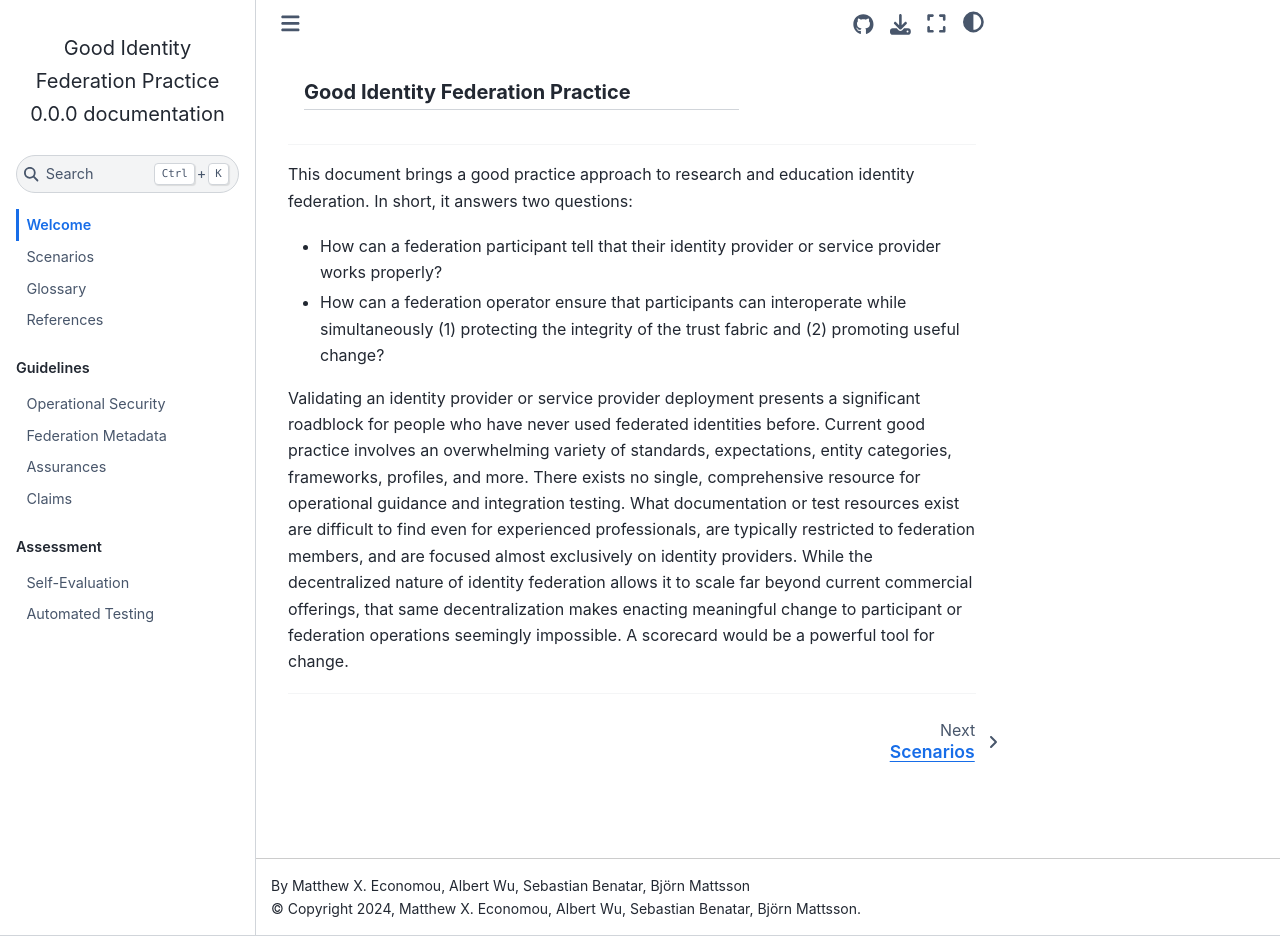
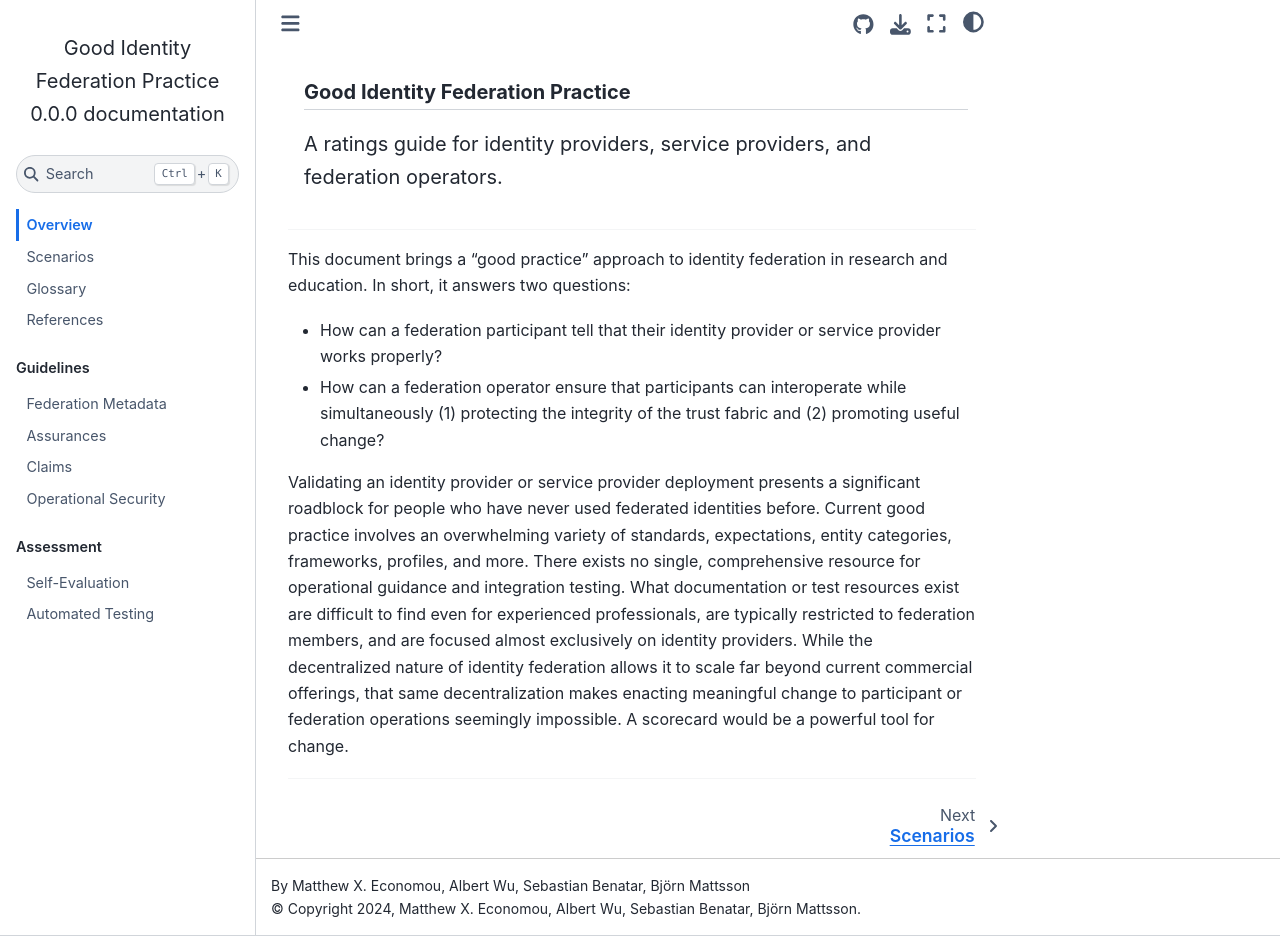
Before and after one commit to irtnog/good-idfed-practice, a Sphinx documentation site: the page built from docs/index.md, in a window 1280 px wide and 936 px high. Built offline with Sphinx 7.4.7 and the Sphinx Book theme 1.1.4, drawn with Linux system fonts in a browser that asks for light colours; the version number is read from the project's files by our own code.

Commit message:
feat(index): remove the logo, add a subtitle, and reorder the guidance

````diff
--- a/docs/index.md
+++ b/docs/index.md
@@ -2,7 +2,7 @@
 sd_hide_title: True
 ---
 
-# Welcome
+# Overview
 
 ::::{grid}
 :reverse:
@@ -10,17 +10,15 @@ sd_hide_title: True
 :margin: 1 2 1 2
 
 :::{grid-item}
-:columns: 12 4 4 4
-
-:::
-
-:::{grid-item}
-:columns: 12 8 8 8
+:columns: 12 12 12 12
 :child-align: justify
 :class: sd-fs-5
 
 ```{rubric} Good Identity Federation Practice
 ```
+
+A ratings guide for identity providers, service providers, and
+federation operators.
 
 :::
 
@@ -28,8 +26,8 @@ sd_hide_title: True
 
 ---
 
-This document brings a good practice approach to research and
-education identity federation.  In short, it answers two questions:
+This document brings a "good practice" approach to identity federation
+in research and education.  In short, it answers two questions:
 
 - How can a federation participant tell that their identity provider
   or service provider works properly?
@@ -65,10 +63,10 @@ references.md
 ```{toctree}
 :hidden:
 :caption: Guidelines
-opsec.md
 metadata.md
 assurances.md
 claims.md
+opsec.md
 ```
 
 ```{toctree}
````
